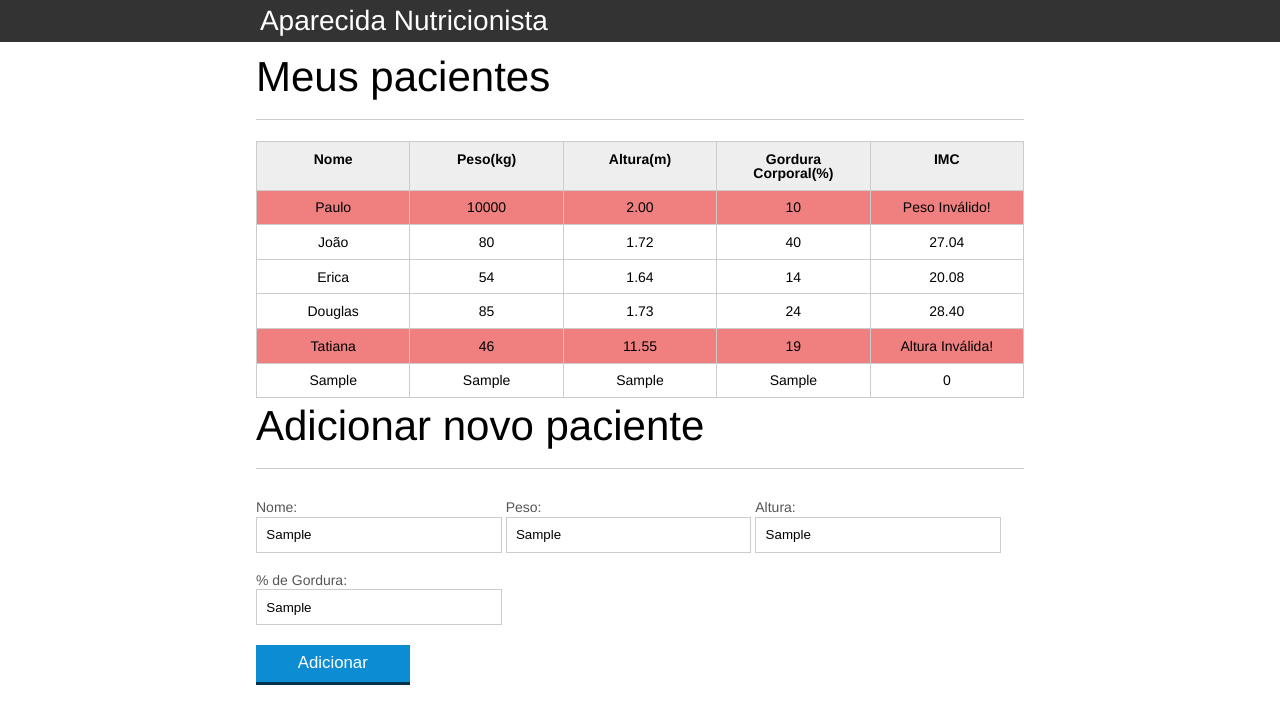
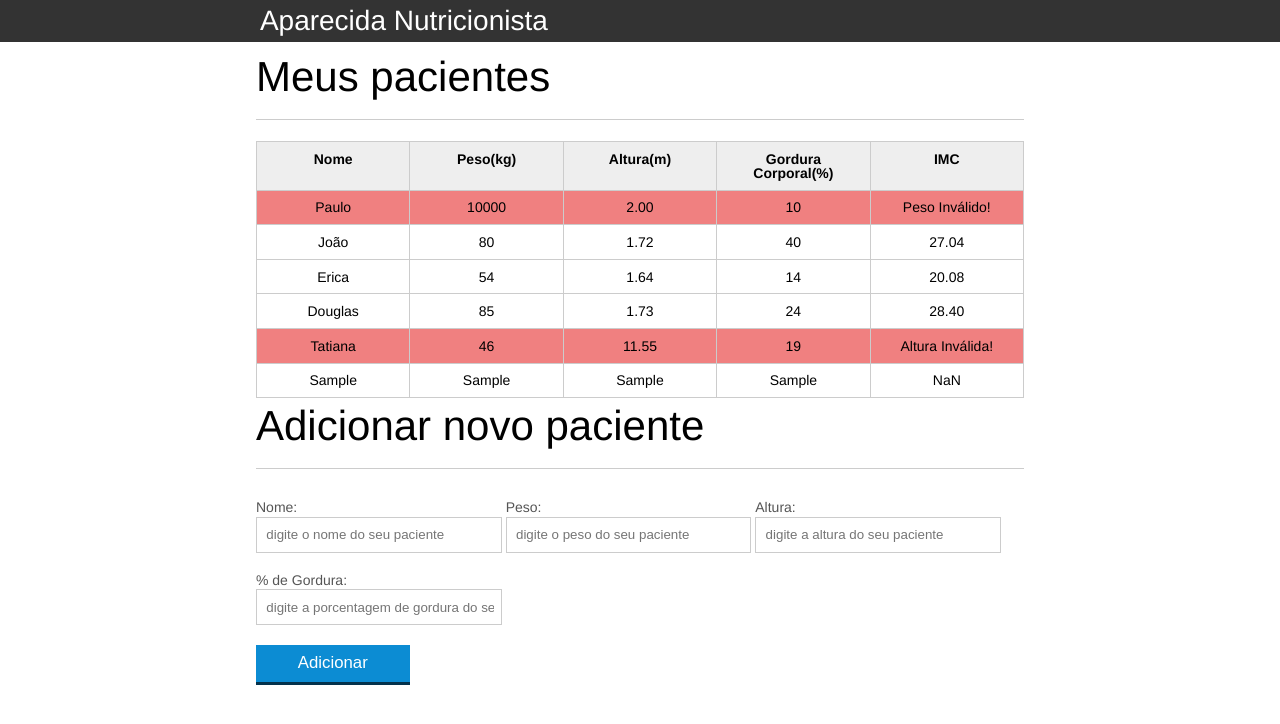
Before and after one commit to AlexKawamura/Learning-JavaScript, a plain HTML site: page index.html in a window 1280 px wide. Both pictures are taken after typing "Sample", "Sample", "Sample", "Sample" into the empty fields and a click on the button "Adicionar". Drawn offline with Linux system fonts and the light colour scheme.

Commit message:
Separando em arquivos e Organizando o código form.js em Funções

```diff
--- a/css/index.css
+++ b/css/index.css
@@ -137,3 +137,15 @@ button[disabled=disabled], button:disabled {
 .paciente-invalido {
 	background-color: lightcoral;
 }
+
+.vanish {
+    -webkit-animation: desaparece 2s;
+            animation: desaparece 2s;
+}
+
+@keyframes desaparece {
+    100% {
+        opacity: 0;
+        transform: scale(0.001);
+	}
+}
--- a/index.html
+++ b/index.html
@@ -25,7 +25,7 @@
 		</header>
 		<main>
 			<section class="container">
-				<h2>Meus pacientes</h2>
+				<h2 class="subtitulo">Meus pacientes</h2>
 				<table>
 					<thead>
 						<tr>
@@ -107,13 +107,42 @@
 		</form>
 	</section>
 
-	<script src="js/pincipal.js">
+	<script src="js/form.js"></script>
+	<script src="js/calcula-imc.js"></script>
+	<script>
 		//console.log(document.querySelector("h1"));
 		//var titulo = document.querySelector(".titulo");
 		//console.log(titulo);
 		//console.log(titulo.textContent);
 
 		//titulo.textContent = "Aparecida Nutricionista";
+
+		var titulo = document.querySelector(".titulo");
+		console.log(titulo);
+		console.log(titulo.textContent);
+
+		titulo.textContent = "Aparecida Nutricionista";
+
+		titulo.addEventListener("click",
+			function() {
+				alert("Exite um Easter Egg");
+			}
+		);
+
+		var subtitulo = document.querySelector(".subtitulo");
+		subtitulo.addEventListener("click", enigma1);
+
+		function enigma1() {
+			var pacientes = document.querySelectorAll(".paciente");
+			var gordura = pacientes[2].querySelector(".info-gordura");
+			gordura.textContent = "Easter Egg";
+			gordura.style.color = "red";
+			gordura.addEventListener("click", function() {
+				var body = document.querySelector("body");
+				body.classList.add("vanish");
+			});
+		}
+
 	</script>
 
 </html>
--- /dev/null
+++ b/js/calcula-imc.js
@@ -0,0 +1,52 @@
+var pacientes = document.querySelectorAll(".paciente");
+console.log(pacientes);
+
+for(var i = 0; i < pacientes.length; i++){
+    console.log(pacientes[i]);
+
+    var paciente = pacientes[i];
+
+    var tdPeso = paciente.querySelector(".info-peso");
+    console.log(tdPeso);
+    var peso = tdPeso.textContent;
+    console.log(peso);
+
+    var tdAltura = paciente.querySelector(".info-altura");
+    console.log(tdAltura);
+    var altura = tdAltura.textContent;
+    console.log(altura);
+
+    var tdImc = paciente.querySelector(".info-imc");
+
+    var pesoValido = true;
+    var alturaValida = true;
+
+    if(peso <= 0 || peso >= 1000) {
+        console.log("Peso Inválido");
+        pesoValido = false;
+        tdImc.textContent = "Peso Inválido!";
+        //paciente.style.color = "red";
+        paciente.classList.add("paciente-invalido");
+    }
+
+    if(altura <= 0 || altura >= 3.00) {
+        console.log("Altura Inválido");
+        alturaValida = false;
+        tdImc.textContent = "Altura Inválida!";
+        //paciente.style.backgroundColor = "lightcoral";
+        paciente.classList.add("paciente-invalido");
+    }
+
+    if(pesoValido && alturaValida) {
+        var imc = calculaImc(peso, altura);
+        tdImc.textContent = imc;
+    }
+}
+
+function calculaImc(peso, altura) {
+    var imc = 0;
+
+    imc = peso / (altura * altura);
+
+    return imc.toFixed(2);
+}
--- /dev/null
+++ b/js/form.js
@@ -0,0 +1,52 @@
+var botaoAdicionar = document.querySelector("#adicionar-paciente");
+botaoAdicionar.addEventListener("click",
+    function(event) {
+        event.preventDefault();
+
+        var form = document.querySelector("#form-adiciona");
+        //Extraindo informaçãoes do formulário
+        var paciente = obtemInformacaoDoForm(form);
+
+        //Monta tr e td do paciente
+        var trPaciente = montaTr(paciente);
+
+        var tabela = document.querySelector("#tabela-pacientes");
+
+        tabela.appendChild(trPaciente);
+
+        form.reset();
+
+    }
+);
+
+function obtemInformacaoDoForm(form) {
+    var Paciente = {
+        nome: form.nome.value,
+        peso: form.peso.value,
+        altura: form.altura.value,
+        gordura: form.gordura.value,
+        imc: calculaImc(form.peso.value, form.altura.value)
+    }
+
+    return Paciente;
+}
+
+function montaTr(paciente) {
+    var trPaciente = document.createElement("tr");
+
+    trPaciente.appendChild(montaTd(paciente.nome, "info-nome"));
+    trPaciente.appendChild(montaTd(paciente.peso, "info-peso"));
+    trPaciente.appendChild(montaTd(paciente.altura, "info-altura"));
+    trPaciente.appendChild(montaTd(paciente.gordura, "info-gordura"));
+    trPaciente.appendChild(montaTd(paciente.imc, "info-imc"));
+
+    return trPaciente;
+}
+
+function montaTd(dado, classe) {
+    var td = document.createElement("td");
+    td.textContent = dado;
+    td.classList.add(classe);
+
+    return td;
+}
--- a/js/pincipal.js
+++ b/js/pincipal.js
@@ -3,51 +3,6 @@ console.log(titulo);
 console.log(titulo.textContent);
 
 titulo.textContent = "Aparecida Nutricionista";
-
-var pacientes = document.querySelectorAll(".paciente");
-console.log(pacientes);
-
-for(var i = 0; i < pacientes.length; i++){
-    console.log(pacientes[i]);
-
-    var paciente = pacientes[i];
-
-    var tdPeso = paciente.querySelector(".info-peso");
-    console.log(tdPeso);
-    var peso = tdPeso.textContent;
-    console.log(peso);
-
-    var tdAltura = paciente.querySelector(".info-altura");
-    console.log(tdAltura);
-    var altura = tdAltura.textContent;
-    console.log(altura);
-
-    var tdImc = paciente.querySelector(".info-imc");
-
-    var pesoValido = true;
-    var alturaValida = true;
-
-    if(peso <= 0 || peso >= 1000) {
-        console.log("Peso Inválido");
-        pesoValido = false;
-        tdImc.textContent = "Peso Inválido!";
-        //paciente.style.color = "red";
-        paciente.classList.add("paciente-invalido");
-    }
-
-    if(altura <= 0 || altura >= 3.00) {
-        console.log("Altura Inválido");
-        alturaValida = false;
-        tdImc.textContent = "Altura Inválida!";
-        //paciente.style.backgroundColor = "lightcoral";
-        paciente.classList.add("paciente-invalido");
-    }
-
-    if(pesoValido && alturaValida) {
-        var imc = peso / (altura * altura);
-        tdImc.textContent = imc.toFixed(2);
-    }
-}
 
 titulo.addEventListener("click", //easterEgg
     function() {
@@ -55,45 +10,6 @@ titulo.addEventListener("click", //easterEgg
     }
 );
 
-//function easterEgg(){
-//    console.log("Encontrou um Easter Egg");
-//}
-
-var botaoAdicionar = document.querySelector("#adicionar-paciente");
-botaoAdicionar.addEventListener("click",
-    function(event) {
-        event.preventDefault();
-
-        var form = document.querySelector("#form-adiciona");
-
-        var nome = form.nome.value;
-        var peso = form.peso.value;
-        var altura = form.altura.value;
-        var gordura = form.gordura.value;
-
-        var trPaciente = document.createElement("tr");
-
-        var tdNome = document.createElement("td");
-        var tdPeso = document.createElement("td");
-        var tdAltura = document.createElement("td");
-        var tdGordura = document.createElement("td");
-        var tdImc = document.createElement("td");
-
-        tdNome.textContent = nome;
-        tdPeso.textContent = peso;
-        tdAltura.textContent = altura;
-        tdGordura.textContent = gordura;
-        tdImc.textContent = 0;
-
-        trPaciente.appendChild(tdNome);
-        trPaciente.appendChild(tdPeso);
-        trPaciente.appendChild(tdAltura);
-        trPaciente.appendChild(tdGordura);
-        trPaciente.appendChild(tdImc);
-
-        var tabela = document.querySelector("#tabela-pacientes");
-
-        tabela.appendChild(trPaciente);
-
-    }
-);
+function easterEgg(){
+    console.log("Encontrou um Easter Egg");
+}
```
